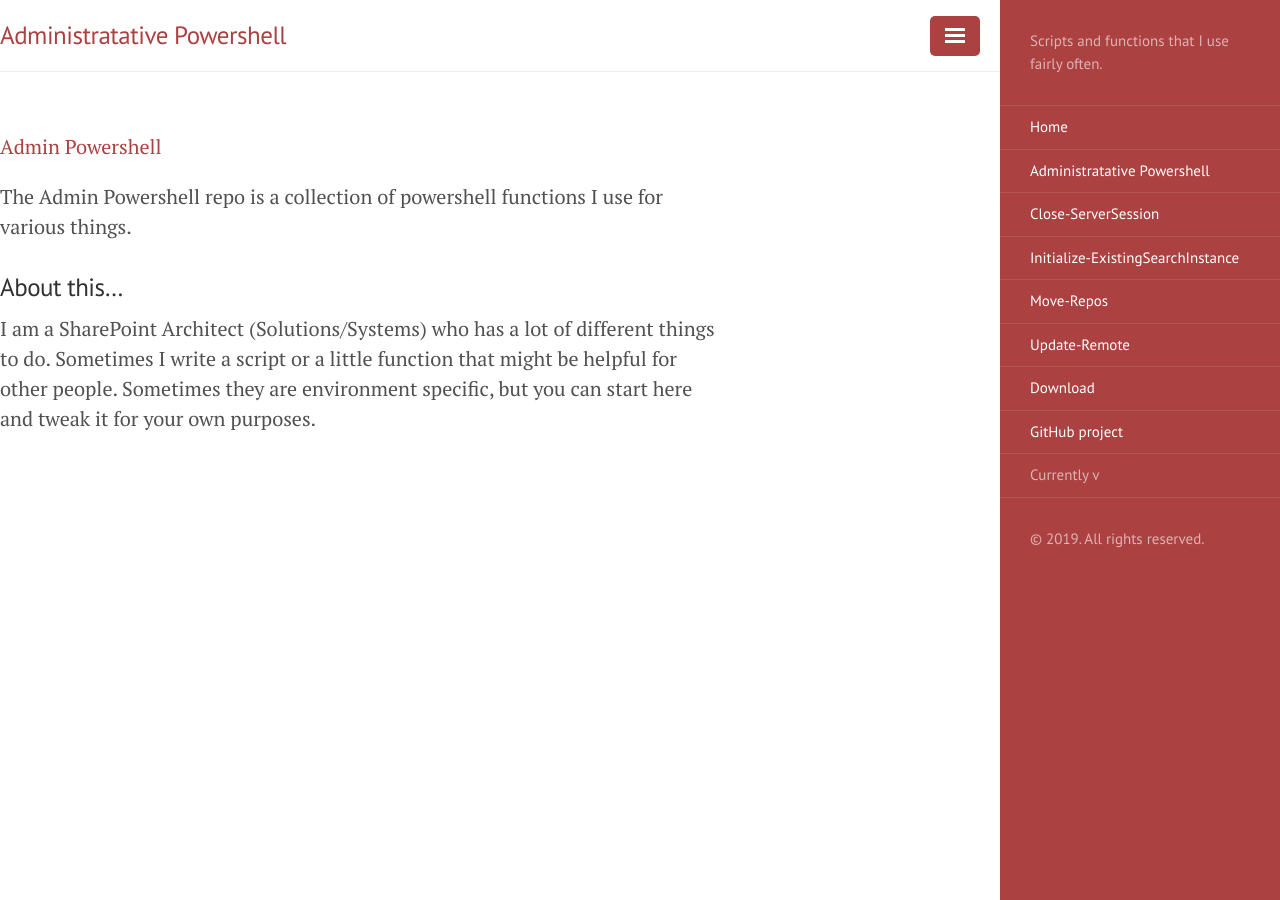
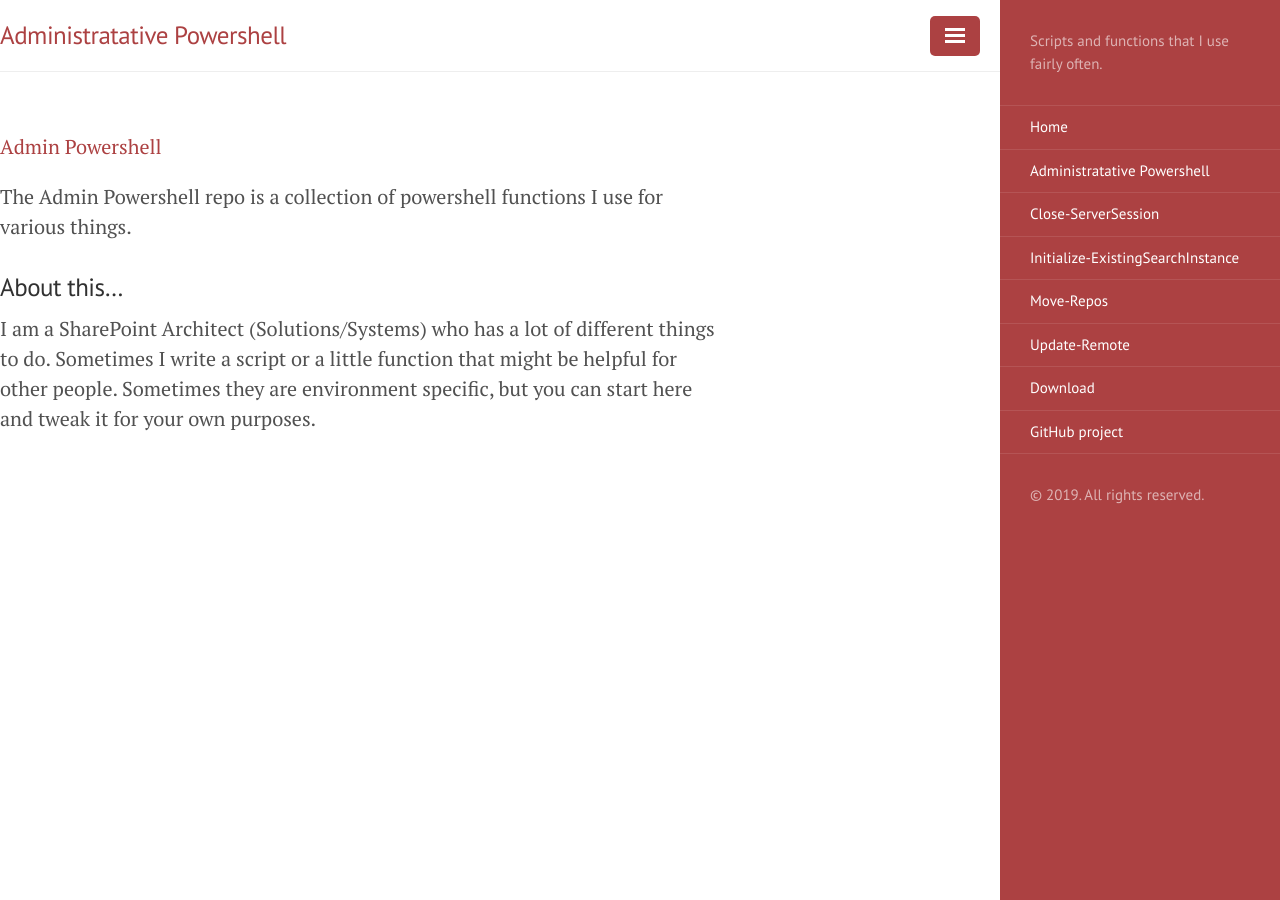
Before and after one commit to kenhansen01/AdminPowershell, a Jekyll site: the page built from docs/index.md, in a window 1280 px wide. Built offline with Jekyll 4.4.1, drawn with Linux system fonts in a browser that asks for light colours.

Commit message:
Update sidebar.html

```diff
--- a/docs/_includes/sidebar.html
+++ b/docs/_includes/sidebar.html
@@ -26,9 +26,10 @@
       {% endif %}
     {% endfor %}
 
-    <a class="sidebar-nav-item" href="{{ site.github.zip_url }}">Download</a>
-    <a class="sidebar-nav-item" href="{{ site.github.repository_url }}">GitHub project</a>
-    <span class="sidebar-nav-item">Currently v{{ site.version }}</span>
+    {% if site.show_downloads %}
+      <a class="sidebar-nav-item" href="{{ site.github.zip_url }}">Download</a>
+      <a class="sidebar-nav-item" href="{{ site.github.repository_url }}">GitHub project</a>
+    {% endif %}
   </nav>
 
   <div class="sidebar-item">
```
